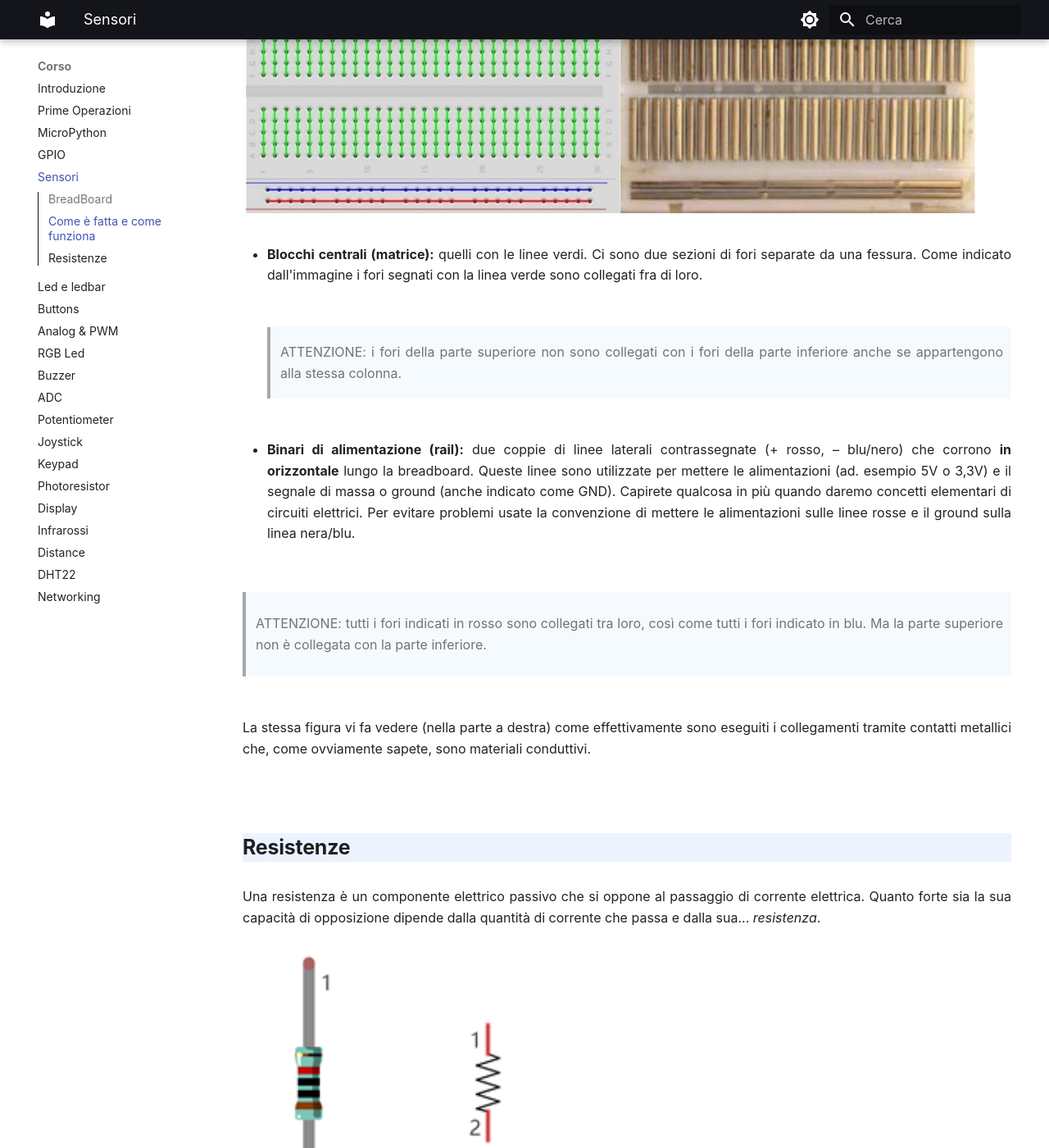
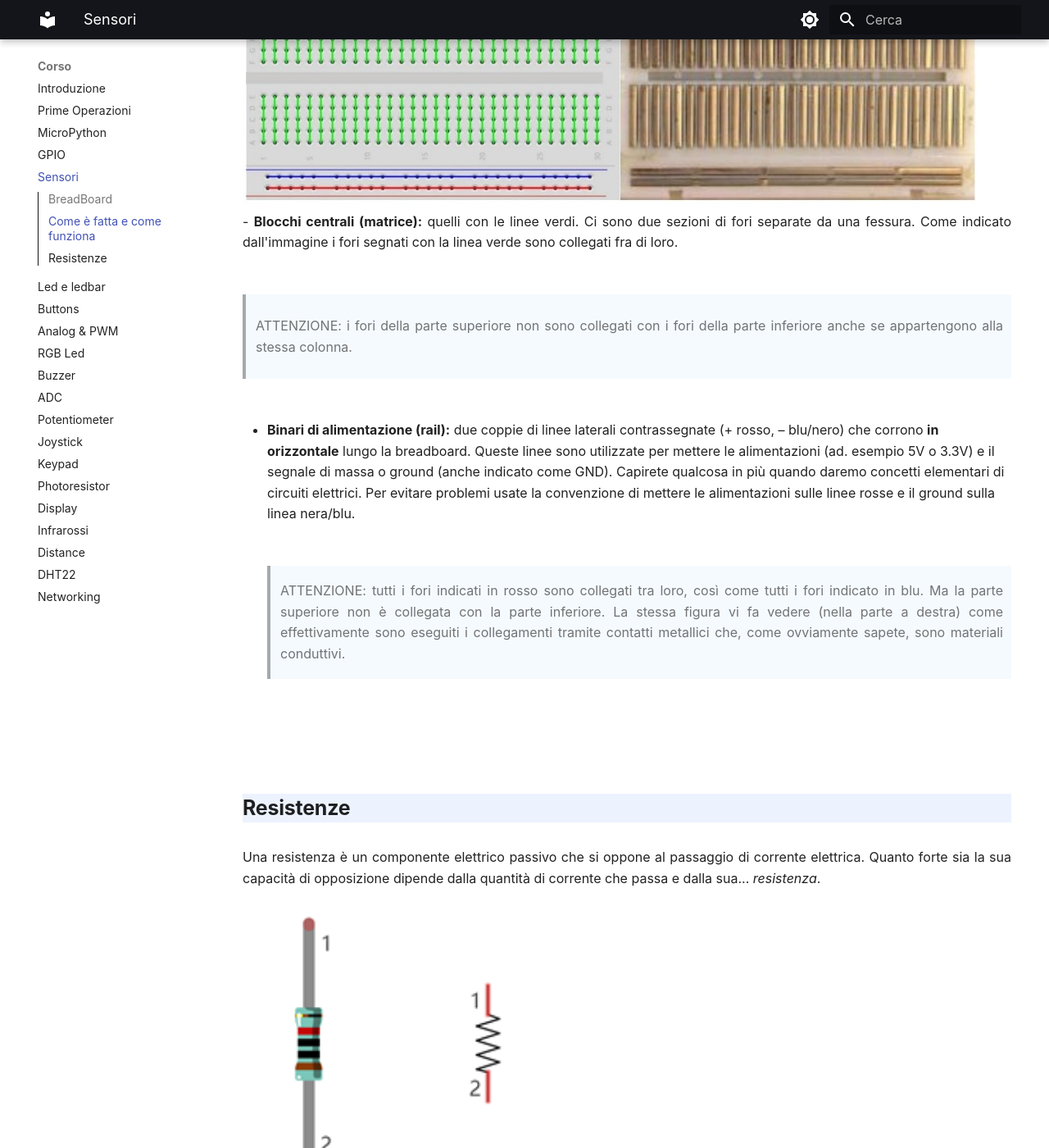
Before and after one commit to dvjlabs/esp32_course, an MkDocs documentation site: the page built from docs/corso/10_sensori.md, in a window 1280 px wide and 1400 px high, scrolled down 1079 px. Shown: the whole window at 82% size. Built offline with MkDocs 1.6.1 and Material for MkDocs 9.7.7, drawn with Linux system fonts in a browser that asks for light colours.

```diff
--- a/docs/corso/10_sensori.md
+++ b/docs/corso/10_sensori.md
@@ -17,17 +17,12 @@ Una **breadboard** è una basetta di prototipazione per realizzare esperimenti e
 ## Come è fatta e come funziona
 La figura seguente ci aiuta a capire come è fatta una breadboard. Questa parte del documento lo dovete **ASSOLUTAMENTE CAPIRE BENE** per evitare di bruciare 🔥 il vostro circuito
  (e quindi anche i componenti che vi fornisce la scuola 🤬).
-
   ![BreadBoard](images/breadboard.jpg)
-
-
 - **Blocchi centrali (matrice):** quelli con le linee verdi. Ci sono due sezioni di fori separate da una fessura. Come indicato dall'immagine i fori segnati con la linea verde sono collegati fra di loro.
 > ATTENZIONE: i fori della parte superiore non sono collegati con i fori della parte inferiore anche se appartengono alla stessa colonna.
 
-- **Binari di alimentazione (rail):** due coppie di linee laterali contrassegnate (+ rosso, – blu/nero) che corrono **in orizzontale** lungo la breadboard. Queste linee sono utilizzate per mettere le alimentazioni (ad. esempio 5V o 3,3V) e il segnale di massa o ground (anche indicato come GND). Capirete qualcosa in più quando daremo concetti elementari di circuiti elettrici. Per evitare problemi usate la convenzione di mettere le alimentazioni sulle linee rosse e il ground sulla linea nera/blu.
-
+- **Binari di alimentazione (rail):** due coppie di linee laterali contrassegnate (+ rosso, – blu/nero) che corrono **in orizzontale** lungo la breadboard. Queste linee sono utilizzate per mettere le alimentazioni (ad. esempio 5V o 3.3V) e il segnale di massa o ground (anche indicato come GND). Capirete qualcosa in più quando daremo concetti elementari di circuiti elettrici. Per evitare problemi usate la convenzione di mettere le alimentazioni sulle linee rosse e il ground sulla linea nera/blu.
 >ATTENZIONE: tutti i fori indicati in rosso sono collegati tra loro, così come tutti i fori indicato in blu. Ma la parte superiore non è collegata con la parte inferiore.
-
 La stessa figura vi fa vedere (nella parte a destra) come effettivamente sono eseguiti i collegamenti tramite contatti metallici che, come ovviamente sapete, sono materiali conduttivi.
 
 ## Resistenze
```
